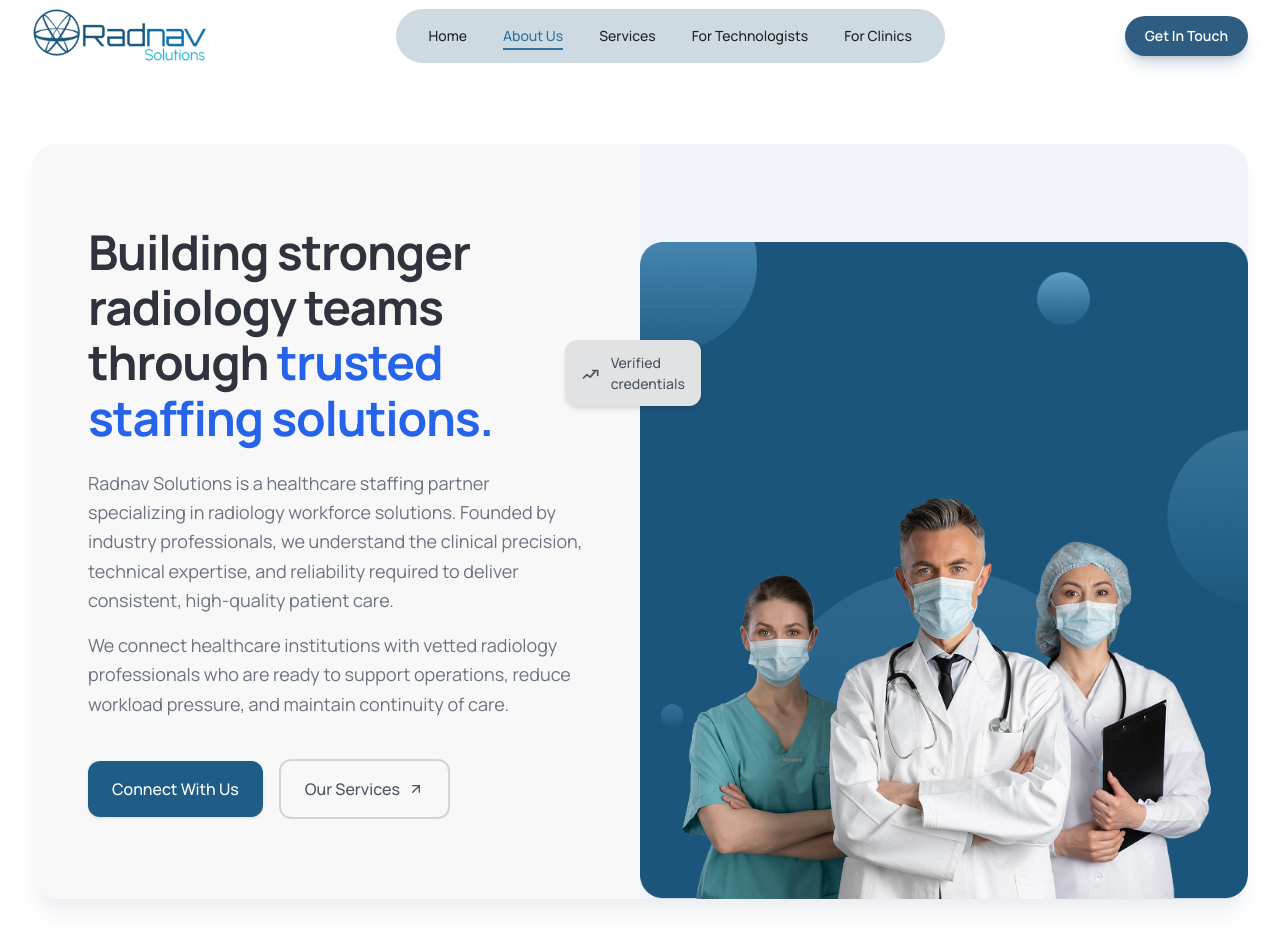
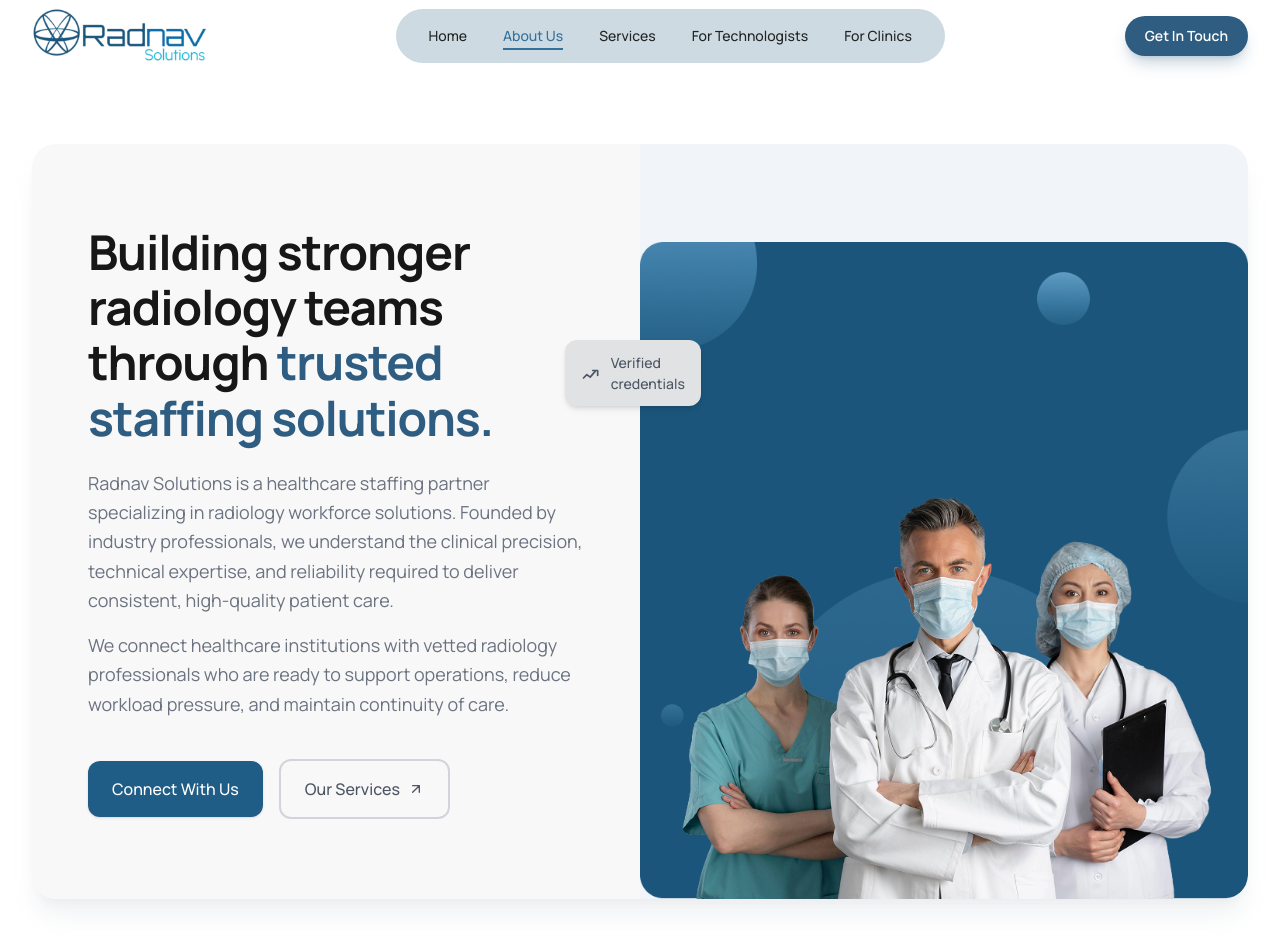
Before and after one commit to Abdullah-Software-Engineer/radnav-hatch, a Next.js app: page /about in a window 1280 px wide. Shown: the top 938 px of the page. Built offline with nearby package versions, Linux system fonts and the light colour scheme.

Commit message:
Update text colors in AboutHero component for improved visual contrast and branding consistency. Changed heading and span colors to enhance readability.

```diff
--- a/Sections/about/AboutHero/AboutHero.tsx
+++ b/Sections/about/AboutHero/AboutHero.tsx
@@ -15,9 +15,9 @@ export default function AboutHero() {
           <div className="grid min-h-0 grid-cols-1 lg:grid-cols-2 lg:min-h-[520px]">
             {/* Left column — text */}
             <div className="flex flex-col justify-center bg-[#F8F8F8] px-6 py-10 sm:px-10 sm:py-14 md:px-12 md:py-16 lg:px-14 lg:py-20">
-              <h1 className="text-[30px] font-bold leading-[1.2] tracking-tight text-[#2F333E] md:text-[30px] lg:text-[48px] xl:text-[48px] xl:leading-[1.15]">
+              <h1 className="text-[30px] font-bold leading-[1.2] tracking-tight text-[#171717] md:text-[30px] lg:text-[48px] xl:text-[48px] xl:leading-[1.15]">
                 Building stronger radiology teams through{" "}
-                <span className="text-[#2563EB]">trusted staffing solutions.</span>
+                <span className="text-[#2E5D81]">trusted staffing solutions.</span>
               </h1>
               <p className="mt-5 max-w-xl text-[16px] leading-relaxed text-[#6B7280] sm:mt-6 md:text-[16px] lg:text-[16px] xl:text-[18px]">
                 Radnav Solutions is a healthcare staffing partner specializing in
```
